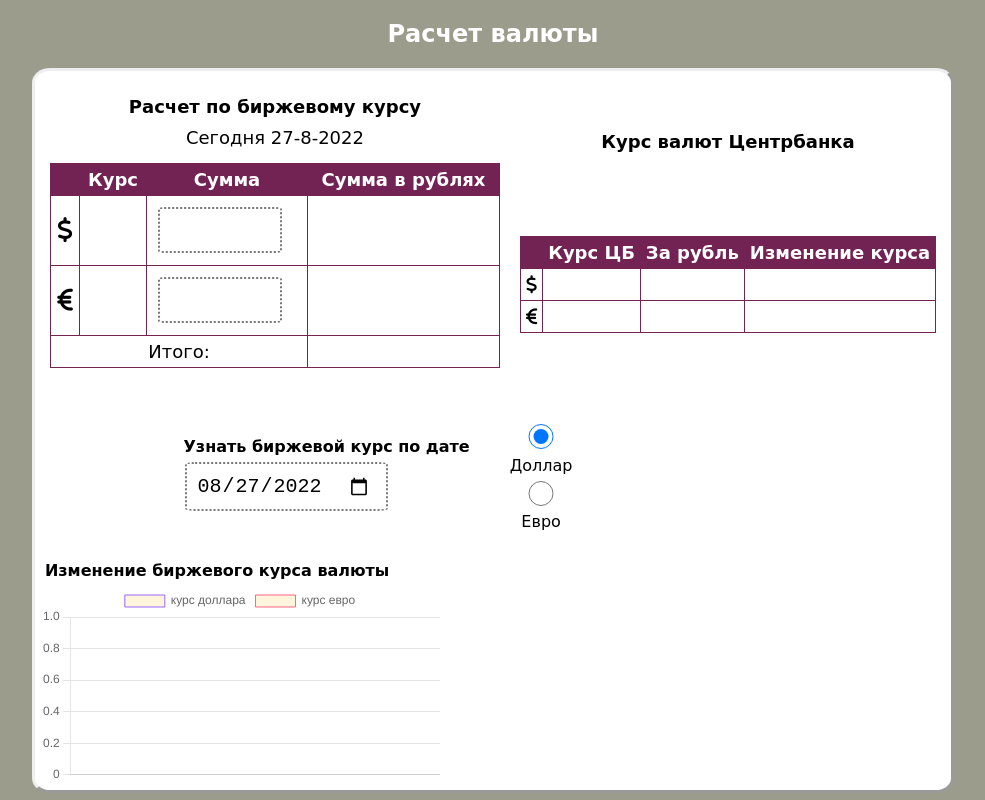
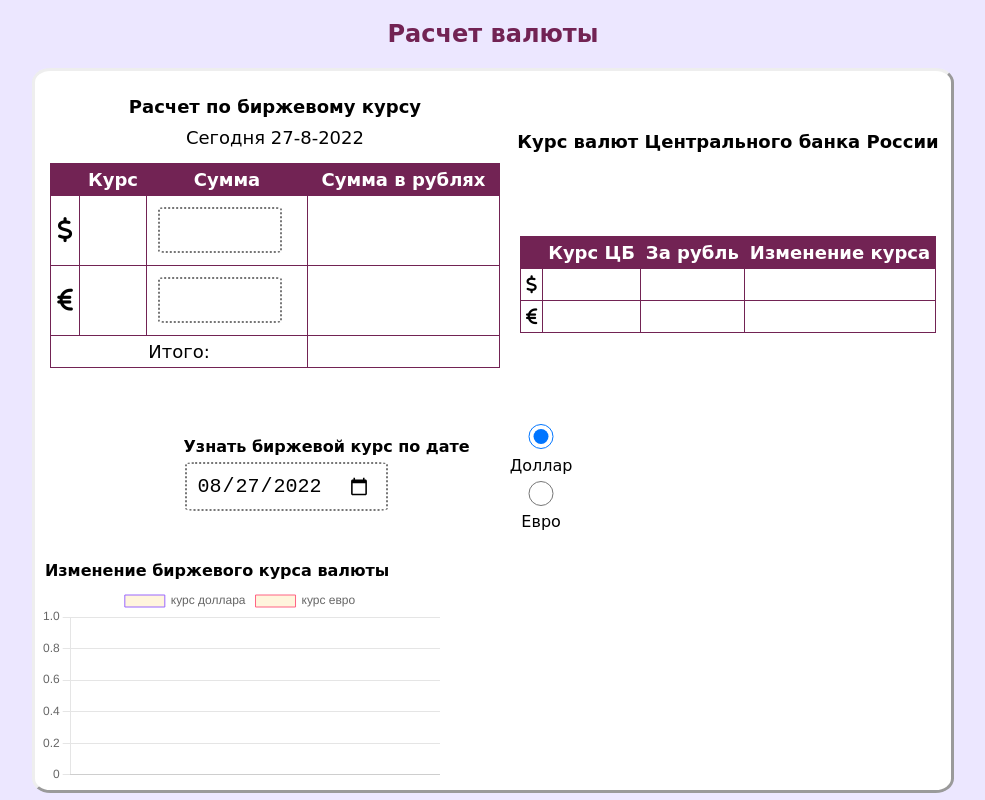
Before and after one commit to vibarish/Currency-calculator, a plain HTML site: page index.html in a window 1280 px wide. Shown: the whole page, without its empty margins (147-1132 px from the left). Drawn offline with Linux system fonts and the light colour scheme; no server answers; a web font is replaced by a local one.

Commit message:
New start

```diff
--- a/index.html
+++ b/index.html
@@ -57,7 +57,7 @@
         </table>
       </div>
       <div class="currency-table">
-        <h4>Курс валют Центрбанка</h4>
+        <h4>Курс валют Центрального банка России</h4>
         <table>
           <tr>
             <th></th>
--- a/scripts/currency.js
+++ b/scripts/currency.js
@@ -100,3 +100,10 @@ const resultHandler = () => {
     result = usdInput.value * usdStockRate + euroStockRate * euroInput.value;
     resultSum.innerHTML = `${result.toFixed(2).toString().replace(/\B(?=(\d{3})+(?!\d))/g, ',')} рублей`;
 };
+
+const openCbrWebSite = () => {
+    window.open('https://www.cbr.ru/key-indicators/', '_blank');
+}
+
+usd.addEventListener('click', openCbrWebSite);
+euro.addEventListener('click', openCbrWebSite);
--- a/styles/style.css
+++ b/styles/style.css
@@ -13,7 +13,7 @@ body {
   font-family: 'Comfortaa', cursive, Arial, Helvetica, sans-serif;
   padding: 0;
   margin: 0;
-  background-color: rgb(156, 156, 141);
+  background-color: rgba(236, 231, 255, 0.995);
 }
 .app {
   display: flex;
@@ -26,7 +26,7 @@ body {
   padding: 5px;
 }
 header {
-  color: white
+  color: rgb(114, 35, 84);
 }
 .currency-table {
   display: flex;
```
